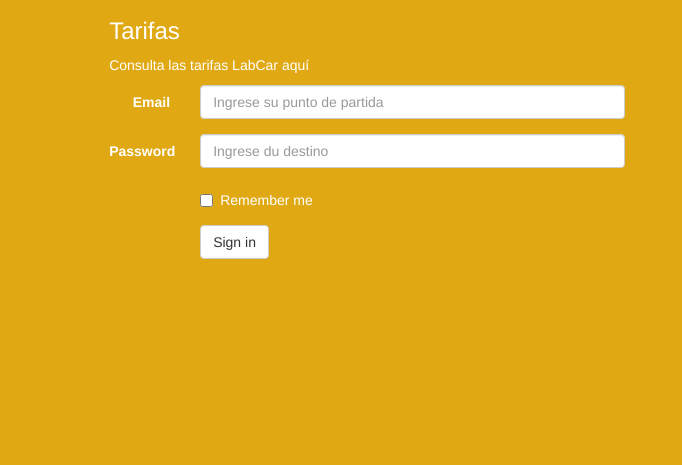
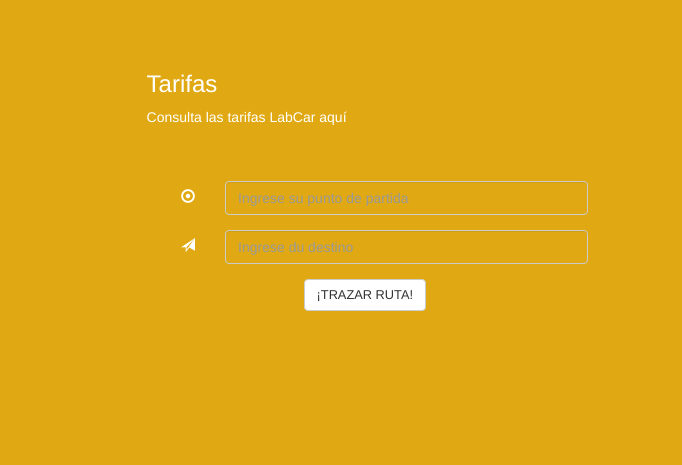
Before and after one commit to monerivas/Labcar-Mone, a plain HTML site: page index.html in a window 1280 px wide. Shown: the part 2403-2868 px from the top of the page, 0-682 px from the left. Before the commit the page ends 2677 px from the top, so only its background shows below. Drawn offline with nearby package versions, Linux system fonts and the light colour scheme; grey boxes are pictures that could not be loaded.

Commit message:
seccion tarifas terminada

```diff
--- a/css/main.css
+++ b/css/main.css
@@ -144,3 +144,26 @@ nav a {
 }
 
 /*---Fin seccionConduce---*/
+
+/*----Inicio seccionTarifas---*/
+
+#contenedorForm{
+    padding: 4%;
+    padding-bottom: 10%;
+
+}
+.formTarifas{
+    padding-top: 10%;
+
+}
+
+.formTarifas input{
+    background-color: #e0a913;
+}
+.formTarifas button{
+    font-size: 1vw;
+}
+
+#contenedorMapa{
+    padding: 6%;
+}
--- a/index.html
+++ b/index.html
@@ -1,5 +1,6 @@
 <!DOCTYPE html>
 <html lang="en">
+
 <head>
     <meta charset="UTF-8">
     <meta http-equiv="x-ua-compatible" content="ie=edge">
@@ -85,39 +86,34 @@
 
     <!-----Inicio seccionTarifas---->
     <section id="seccionTarifas" class="row">
-        <div class="col-md-5 col-md-offset-1">
-           <h3>Tarifas</h3>
-           <p>Consulta las tarifas LabCar aquí</p>
-            <form class="form-horizontal">
+        <div id="contenedorForm" class="col-md-5 col-md-offset-1">
+            <h3>Tarifas</h3>
+            <p>Consulta las tarifas LabCar aquí</p>
+            <form class="form-horizontal formTarifas">
                 <div class="form-group">
-                    <label for="inputEmail3" class="col-sm-2 control-label">Email</label>
+                    <label for="inputEmail3" class="glyphicon glyphicon-record col-sm-2 control-label"></label>
                     <div class="col-sm-10">
                         <input type="email" class="form-control" id="inputEmail3" placeholder="Ingrese su punto de partida">
                     </div>
                 </div>
                 <div class="form-group">
-                    <label for="inputPassword3" class="col-sm-2 control-label">Password</label>
+                    <label for="inputPassword3" class="glyphicon glyphicon-send col-sm-2 control-label"></label>
                     <div class="col-sm-10">
                         <input type="password" class="form-control" id="inputPassword3" placeholder="Ingrese du destino">
                     </div>
                 </div>
+
                 <div class="form-group">
-                    <div class="col-sm-offset-2 col-sm-10">
-                        <div class="checkbox">
-                            <label>
-          <input type="checkbox"> Remember me
-        </label>
-                        </div>
-                    </div>
-                </div>
-                <div class="form-group">
-                    <div class="col-sm-offset-2 col-sm-10">
-                        <button type="submit" class="btn btn-default">Sign in</button>
+                    <div class="col-sm-offset-4 col-sm-3">
+                        <button type="submit" class="btn btn-default">¡TRAZAR RUTA!</button>
                     </div>
                 </div>
             </form>
-
         </div>
+        <div class="col-md-5">
+            <div id="contenedorMapa">
+                <iframe src="https://www.google.com/maps/embed?pb=!1m10!1m8!1m3!1d15051.825702856318!2d-99.16223194999999!3d19.414288599999995!3m2!1i1024!2i768!4f13.1!5e0!3m2!1ses!2smx!4v1495572164910" width="400" height="400" frameborder="0" style="border:0" allowfullscreen></iframe>
+            </div>
     </section>
 
     <!-----Fin seccionTarifas---->
@@ -130,4 +126,5 @@
     <script src="https://ajax.googleapis.com/ajax/libs/jquery/1.12.4/jquery.min.js"></script>
     <script src="js/bootstrap.min.js"></script>
 </body>
+
 </html>
```
